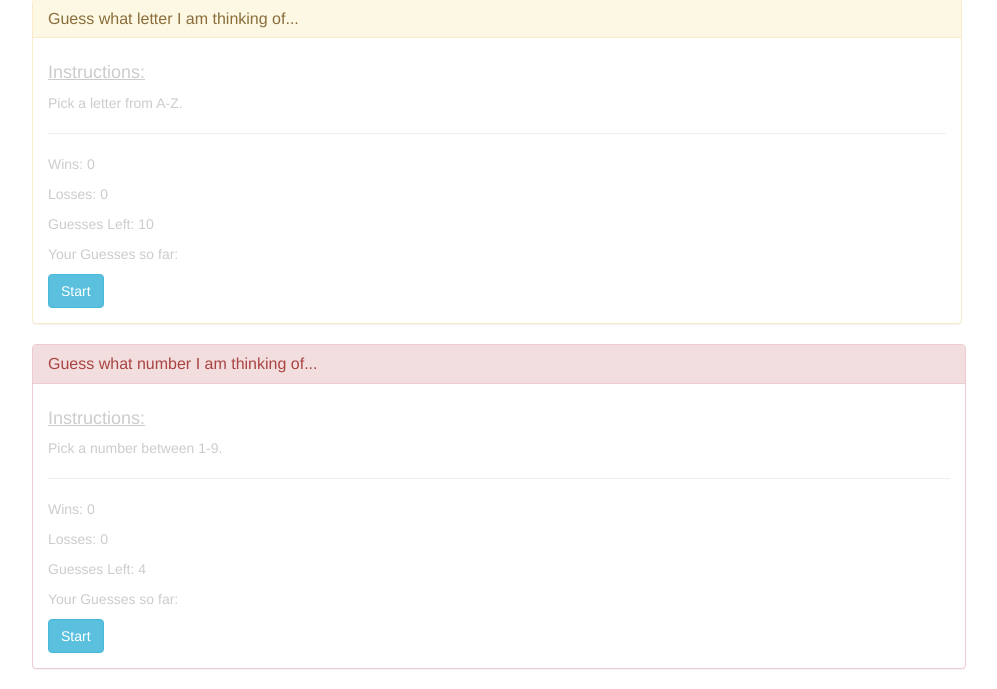
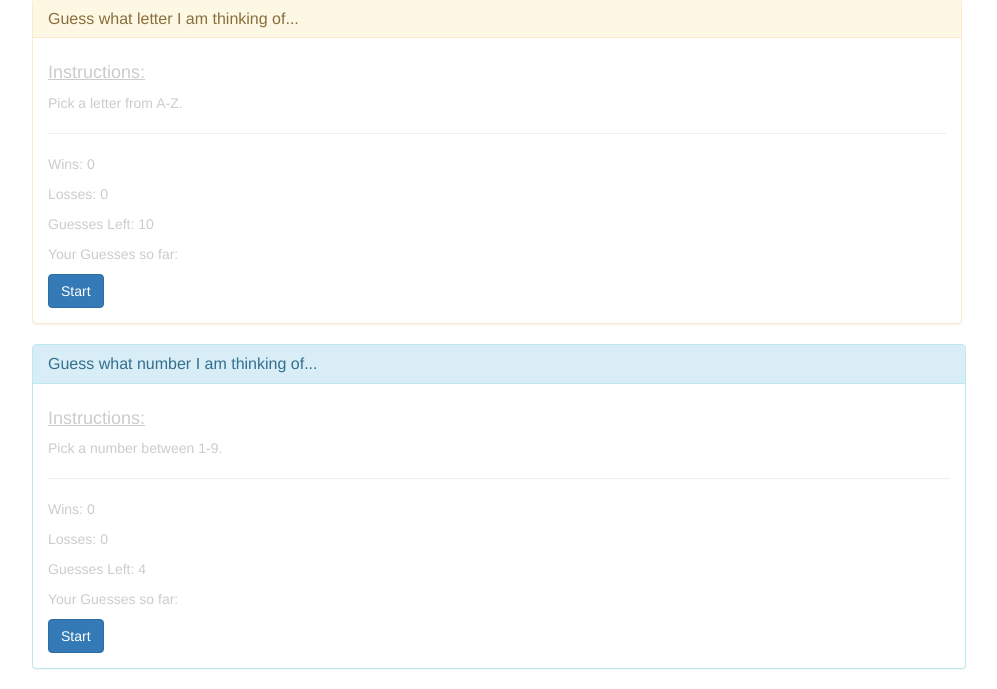
Before and after one commit to rrodwell/Psychic-Game, a PHP site: page / in a window 1280 px wide. Shown: the part 261-950 px from the top of the page, without its empty margins (143-1140 px from the left). Run offline with PHP 8.4, Linux system fonts and the light colour scheme; some libraries are stand-ins or nearby versions.

Commit message:
Added warning labels and removed pop-ups

```diff
--- a/assets/css/style.css
+++ b/assets/css/style.css
@@ -6,7 +6,7 @@ body {
 	width: 75%;
 }
 
-.danger{
+.info{
 	padding-left: 0;
 	width: 102%;
 }
--- a/index.html
+++ b/index.html
@@ -3,10 +3,13 @@
 	<head>
 		<meta charset="utf-8">
 		<meta name="viewport" content="width=device-width, initial-scale=1">
-
 		<title>Psychic Game</title>
-
+		<!-- Bootswatch -->
 		<link href="https://maxcdn.bootstrapcdn.com/bootswatch/3.3.7/superhero/bootstrap.min.css" rel="stylesheet" integrity="sha384-Xqcy5ttufkC3rBa8EdiAyA1VgOGrmel2Y+wxm4K3kI3fcjTWlDWrlnxyD6hOi3PF" crossorigin="anonymous">
+		<!-- jQuery library -->
+		<script src="https://ajax.googleapis.com/ajax/libs/jquery/3.1.1/jquery.min.js"></script>
+		<!-- Latest compiled JavaScript -->
+		<script src="https://maxcdn.bootstrapcdn.com/bootstrap/3.3.7/js/bootstrap.min.js"></script>
 
 		<link rel="stylesheet" type="text/css" href="assets/css/style.css">
 
@@ -19,7 +22,6 @@
 				</div>
 			</div>
 		</nav>
-
 		<div class="container section">
 			<div class="panel panel-default firstPanel">
 				<div class="panel-body">
@@ -29,7 +31,8 @@
 			</div>
 		</div>
 		<div class="container section">
-
+			<div id="lossTag"></div>
+			<div id="winTag"></div>
 			<div class="panel panel-warning">
 				<div class="panel-heading">
 					<h3 class="panel-title">Guess what letter I am thinking of...</h3>
@@ -48,11 +51,13 @@
 					<div id="lettersGuessed">
 						<p id="guessed">Your Guesses so far: </p>
 					</div>
-					<button class="btn btn-info" onclick="isLetter()"> Start </button>
+					<button class="btn btn-primary" onclick="isLetter()"> Start </button>
 				</div>
 			</div>
-		<div class="container danger">
-			<div class="panel panel-danger">
+			<div id="numLossTag"></div>
+			<div id="numWinTag"></div>
+			<div class="container info">
+				<div class="panel panel-info">
 					<div class="panel-heading">
 						<h3 class="panel-title">Guess what number I am thinking of...</h3>
 					</div>
@@ -70,13 +75,12 @@
 						<div id="numberArray">
 							<p>Your Guesses so far: </p>
 						</div>
-						<button class="btn btn-info" onclick="isNumber()"> Start
+						<button class="btn btn-primary" onclick="isNumber()"> Start
 						</button>
 					</div>
 				</div>
 			</div>
 		</div>
-
 		<!-- JavaScript -->
 		<script type="text/javascript" src="assets/javascript/game.js"></script>
 
```
Also changed, not shown: assets/javascript/game.js (+36 -6 lines). Lines whose indentation alone changed are shown as unchanged.
